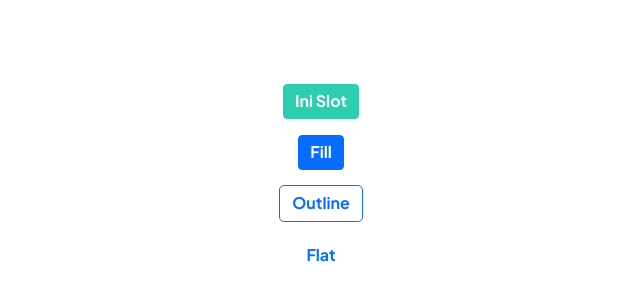
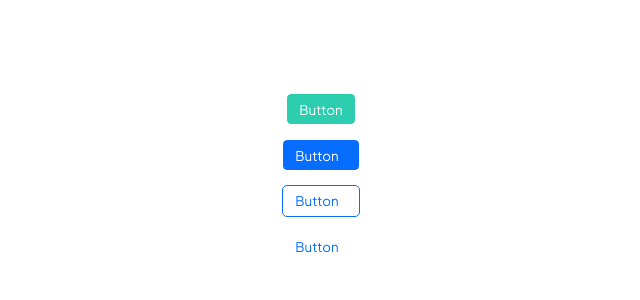
Before and after one commit to ridhoandml/maple-design-system, a Vue app: page / in a window 1280 px wide. Shown: the part 222-522 px from the top of the page, without its empty margins (319-959 px from the left). Built offline with nearby package versions, Linux system fonts and the light colour scheme.

Commit message:
[Storybook] Update documentation and update logic on  Button Text

```diff
--- a/src/components/buttons/ButtonText.vue
+++ b/src/components/buttons/ButtonText.vue
@@ -1,34 +1,31 @@
 <script setup lang="ts">
-import type { typeButton, sizeButton, styleButton } from '@/utils/TypesComponent';
+import type { TypeButton, SizeButton, ColorButton } from '@/utils/TypesComponent';
 
 interface IButtonProps {
   label?: string;
-  type?: typeButton;
-  size?: sizeButton;
-  color?: styleButton;
+  type?: TypeButton;
+  size?: SizeButton;
+  color?: ColorButton;
   leftIcon?: string;
   rightIcon?: string;
 }
 
-interface IButtonEmits {
-  click?: string;
-}
+const props = defineProps<IButtonProps>();
+const emits = defineEmits(['onClick']);
 
-const props = defineProps<IButtonProps>();
-const emits = defineEmits<IButtonEmits>();
+const label = props.label == null ? 'Button' : props.label;
+const color = props.color == null ? 'teal' : props.color;
+const size = props.size == null ? 'normal' : props.size;
+const type = props.type == null ? 'fill' : props.type;
 
 const classGenerator = (): string => {
   const prefix = `button`;
   let arrayClass: string[] = [];
 
   arrayClass.push(`${prefix}`);
-  arrayClass.push(props.size == null ? `${prefix}--normal` : `${prefix}--${props.size}`);
+  arrayClass.push(props.size == null ? `${prefix}--normal` : `${prefix}--${size}`);
+  arrayClass.push(`${prefix}--${color}-${type}`);
 
-  if (props.color == null || props.type == null) {
-    arrayClass.push(`${prefix}--teal-fill`);
-  } else {
-    arrayClass.push(`${prefix}--${props.color}-${props.type}`);
-  }
   return arrayClass.join(' ');
 };
 
@@ -36,11 +33,10 @@ const classList = classGenerator();
 </script>
 
 <template>
-  <button :class="classList" @click="emits.click">
+  <button :class="classList" @click="emits('onClick')">
     <div class="button__content">
       <i v-if="props.leftIcon" :class="`${props.leftIcon}`"></i>
-      <span v-if="props.label">{{ props.label }}</span>
-      <span v-else><slot></slot></span>
+      <span>{{ label }}</span>
       <i v-if="props.rightIcon" :class="`${props.rightIcon}`"></i>
     </div>
   </button>
@@ -49,11 +45,9 @@ const classList = classGenerator();
 <style scoped lang="scss">
 @import '../../assets/sass/index.scss';
 
-@mixin size-class($size, $font-size, $font-weight, $line-height, $x-padding, $y-padding, $border-radius, $border-width) {
+@mixin size-class($size, $font-size, $line-height, $x-padding, $y-padding, $border-radius, $border-width) {
   &--#{$size} {
-    font-size: $font-size;
-    font-weight: $font-weight;
-    line-height: $line-height;
+    font-size: $font-size $line-height;
     padding: $y-padding $x-padding;
     border-radius: $border-radius;
     outline-style: $border-solid;
@@ -132,15 +126,15 @@ const classList = classGenerator();
   transition: all 200ms ease-in-out;
 
   // Size x-small
-  @include size-class('x-small', $font-size-12, $font-weight-700, $line-height-150, $space-8, $space-4, $space-2, $border-1);
+  @include size-class('x-small', $font-size-12, $line-height-150, $space-4, $space-2, $space-2, $border-1);
   // Size small
-  @include size-class('small', $font-size-14, $font-weight-700, $line-height-150, $space-8, $space-4, $space-2, $border-2);
+  @include size-class('small', $font-size-14, $line-height-150, $space-8, $space-4, $space-2, $border-2);
   // Size normal
-  @include size-class('normal', $font-size-16, $font-weight-700, $line-height-140, $space-12, $space-6, $space-4, $border-3);
+  @include size-class('normal', $font-size-16, $line-height-140, $space-12, $space-6, $space-4, $border-3);
   // Size large
-  @include size-class('large', $font-size-18, $font-weight-700, $line-height-140, $space-16, $space-8, $space-6, $border-4);
+  @include size-class('large', $font-size-18, $line-height-140, $space-16, $space-8, $space-6, $border-4);
   // Size x-large
-  @include size-class('x-large', $font-size-20, $font-weight-700, $line-height-140, $space-20, $space-12, $space-6, $border-5);
+  @include size-class('x-large', $font-size-20, $line-height-140, $space-20, $space-12, $space-6, $border-5);
 
   // Style teal
   @include style-class('teal', $white, $teal-500, $teal-600, $teal-700, $teal-300);
@@ -157,6 +151,7 @@ const classList = classGenerator();
     display: flex;
     flex-direction: row;
     align-items: center;
+    gap: 0.5rem;
   }
 }
 </style>
```
Also changed, not shown: src/utils/TypesComponent.ts (+4 -3 lines), 1 other file (tests, documents, lock files or other folders).
